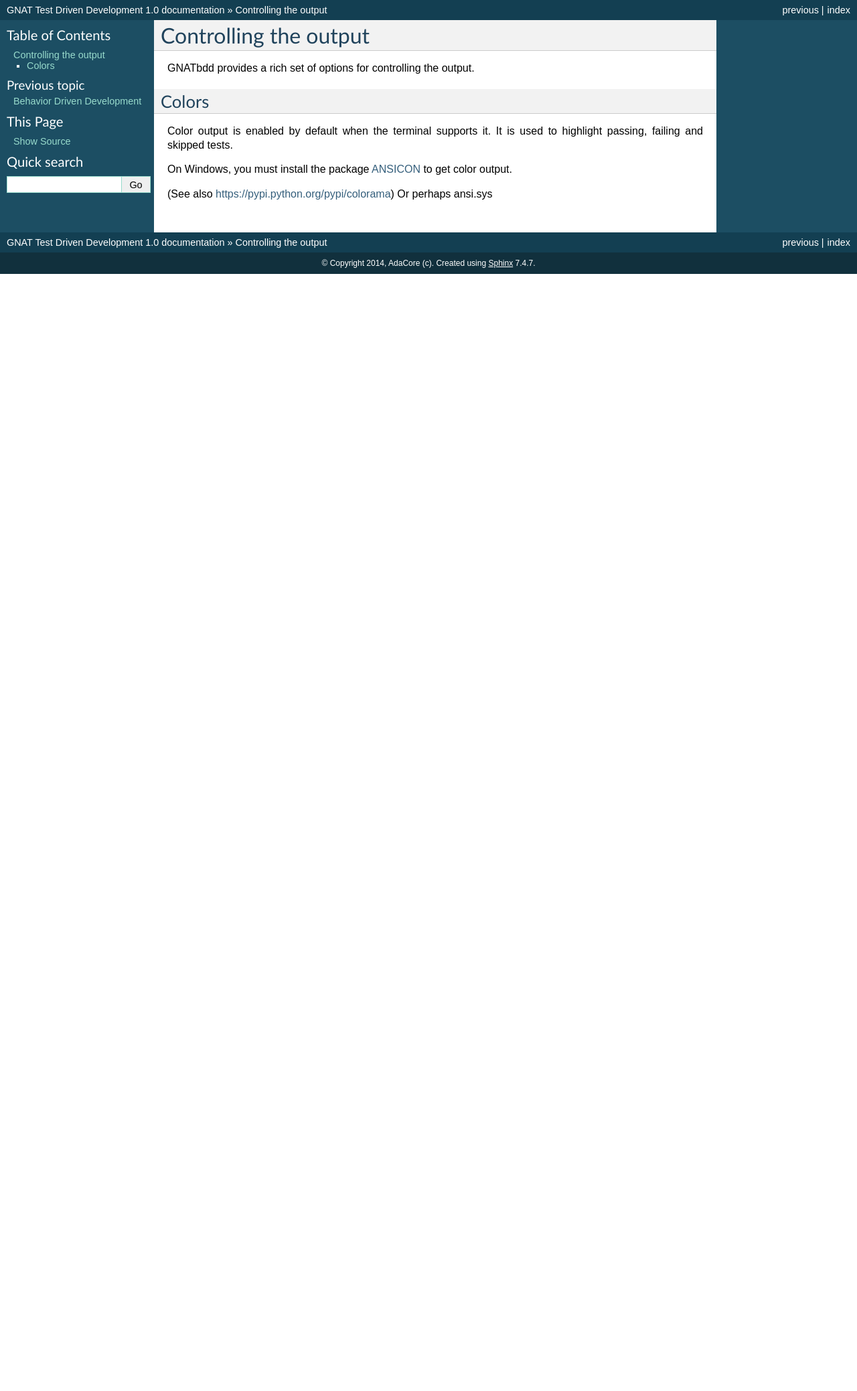
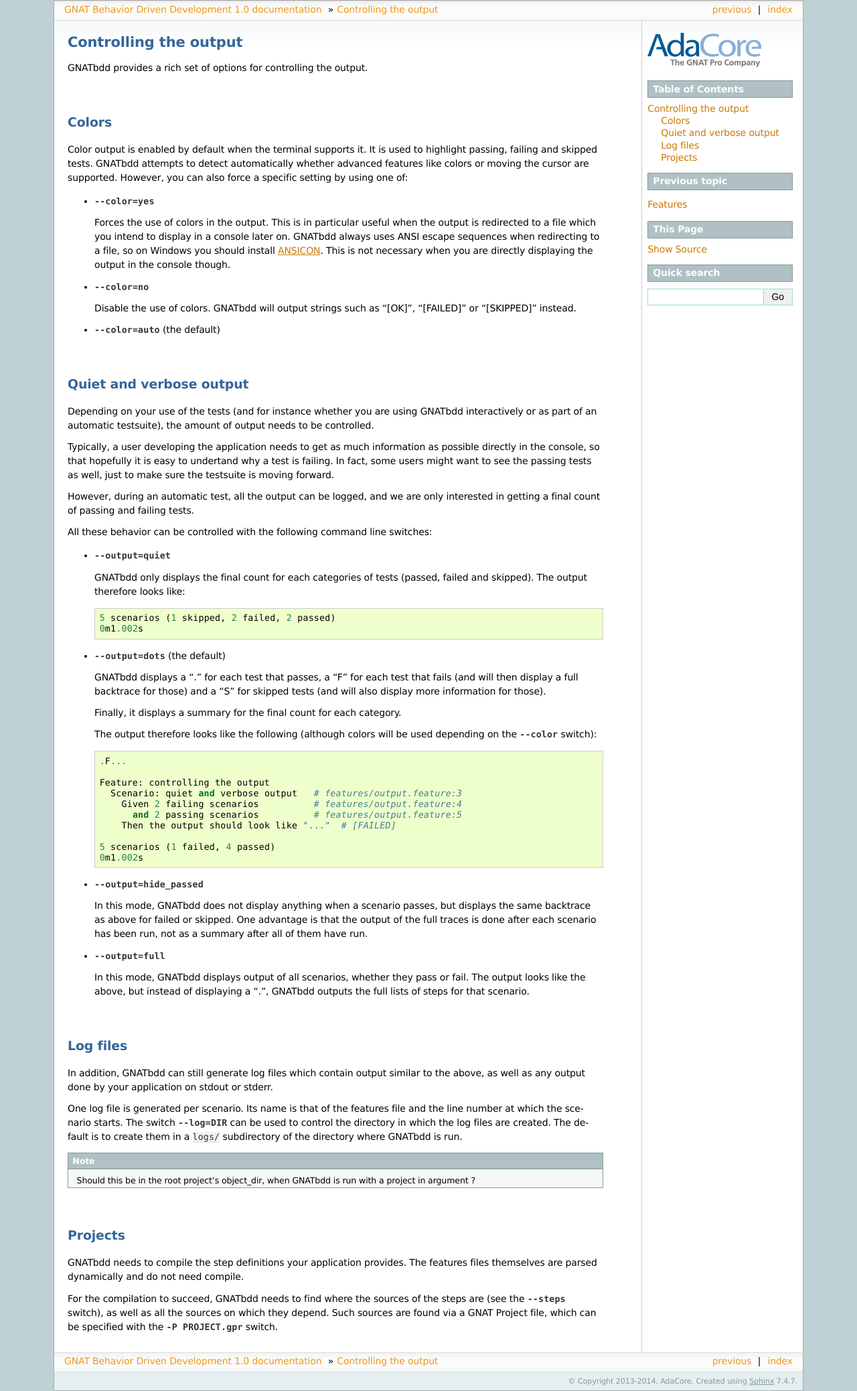
Before and after one commit to briot/gnatbdd, a Sphinx documentation site: the page built from docs/output.rst, in a window 1280 px wide. Shown: the whole page at 67% size. Built offline with Sphinx 7.4.7, drawn with Linux system fonts in a browser that asks for light colours; before the commit the page ends 900 px from its top, so only the background shows below that.

```diff
--- /dev/null
+++ b/docs/_static/adacore.css
@@ -0,0 +1,30 @@
+@import "sphinxdoc.css";
+
+.menuselection {
+   background-color: #f2f2f2;   /*  same as .kbd */
+   border-bottom: 1px solid #ddd;  /* same as .kbd */
+   color: #333;  /* same as .kbd */
+}
+
+/* same as in release notes */
+h1, h2, h3, h4 {color: #369}
+h2 { margin-top: 60px; margin-bottom: 20px}
+h3 { margin-bottom: 15px }
+
+div.bodywrapper {
+   /* Limit width to make more readable */
+   max-width: 1000px;
+}
+
+div.sphinxsidebar {
+   width: auto;
+   max-width: 400px;
+}
+div.sphinxsidebar ul ul {
+   list-style: none;
+}
+.toctree-l1 a, .toctree-l2 a, .toctree-l3 a,
+.toctree-l1 a tt, .toctree-l2 a tt, .toctree-l3 a tt
+{
+   color: #369;
+}
--- a/docs/bdd.rst
+++ b/docs/bdd.rst
@@ -66,12 +66,16 @@
   the testsuite of CRM, GNAT Tracker and bugtool for a while. This tool is
   very close to :program:`cucumber`, and uses a similar syntax for the test
   description files.
+
   It has several drawbacks, though: its implementation is 'experimental',
   and lacks documentation. Its output is sometimes confusing, and we made
   several iterations to make it usable, although it could be improved.
   This tool is not distributed outside of Sogilis and AdaCore, so it has not
   been extensively tested either.
 
+  It also lacks predefined regexps, step definitions, or even a full fledge
+  assertions library that would make it easier to write new steps.
+
 * :program:`Fitnesse` uses tests written in a Wiki, and directly highlights
   the web page to show passing and failing tests.
   One of its nice aspects is that tests can be really mixed in with plain
--- a/docs/conf.py
+++ b/docs/conf.py
@@ -11,7 +11,7 @@
 # All configuration values have a default; values that are commented out
 # serve to show the default.
 
-import sys, os
+import sys, os, time
 
 # If extensions (or modules to document with autodoc) are in another directory,
 # add these directories to sys.path here. If the directory is relative to the
@@ -39,9 +39,12 @@
 # The master toctree document.
 master_doc = 'index'
 
+def get_copyright():
+    return u'2013-%s, AdaCore' % time.strftime('%Y')
+
 # General information about the project.
-project = u'GNAT Test Driven Development'
-copyright = u'2014, AdaCore (c)'
+project = u'GNAT Behavior Driven Development'
+copyright = get_copyright()
 
 # The version info for the project you're documenting, acts as replacement for
 # |version| and |release|, also used in various other places throughout the
@@ -91,7 +94,8 @@
 
 # The theme to use for HTML and HTML Help pages.  See the documentation for
 # a list of builtin themes.
-html_theme = 'default'
+html_theme = 'sphinxdoc'
+html_style = 'adacore.css'
 
 # Theme options are theme-specific and customize the look and feel of a theme
 # further.  For a list of options available for each theme, see the
@@ -110,7 +114,7 @@
 
 # The name of an image file (relative to this directory) to place at the top
 # of the sidebar.
-#html_logo = None
+html_logo = 'adacore_transparent.png'
 
 # The name of an image file (within the static path) to use as favicon of the
 # docs.  This file should be a Windows icon file (.ico) being 16x16 or 32x32
@@ -164,7 +168,7 @@
 #html_file_suffix = None
 
 # Output file base name for HTML help builder.
-htmlhelp_basename = 'GNATTestDrivenDevelopmentdoc'
+htmlhelp_basename = 'GNATbdd'
 
 
 # -- Options for LaTeX output --------------------------------------------------
@@ -183,7 +187,7 @@
 # Grouping the document tree into LaTeX files. List of tuples
 # (source start file, target name, title, author, documentclass [howto/manual]).
 latex_documents = [
-  ('index', 'GNATTestDrivenDevelopment.tex', u'GNAT Test Driven Development Documentation',
+  ('index', 'gnatbdd.tex', u'GNAT Behavior Driven Development',
    u'AdaCore (c)', 'manual'),
 ]
 
@@ -213,7 +217,7 @@
 # One entry per manual page. List of tuples
 # (source start file, name, description, authors, manual section).
 man_pages = [
-    ('index', 'gnattestdrivendevelopment', u'GNAT Test Driven Development Documentation',
+    ('index', 'gnatbdd', u'GNAT Behavior Driven Development',
      [u'AdaCore (c)'], 1)
 ]
 
@@ -227,9 +231,9 @@
 # (source start file, target name, title, author,
 #  dir menu entry, description, category)
 texinfo_documents = [
-  ('index', 'GNATTestDrivenDevelopment', u'GNAT Test Driven Development Documentation',
-   u'AdaCore (c)', 'GNATTestDrivenDevelopment', 'One line description of project.',
-   'Miscellaneous'),
+  ('index', 'gnatbdd', u'GNAT Behavior Driven Development',
+   u'AdaCore (c)', 'GNATbdd', 'Behavior Driven Development.',
+   'Development'),
 ]
 
 # Documents to append as an appendix to all manuals.
@@ -245,10 +249,10 @@
 # -- Options for Epub output ---------------------------------------------------
 
 # Bibliographic Dublin Core info.
-epub_title = u'GNAT Test Driven Development'
+epub_title = u'GNAT Behavior Driven Development'
 epub_author = u'AdaCore (c)'
 epub_publisher = u'AdaCore (c)'
-epub_copyright = u'2014, AdaCore (c)'
+epub_copyright = copyright
 
 # The language of the text. It defaults to the language option
 # or en if the language is not set.
--- a/docs/output.rst
+++ b/docs/output.rst
@@ -7,11 +7,125 @@
 Colors
 ======
 
+.. index:: switches; --color
+
 Color output is enabled by default when the terminal supports it. It is used to
-highlight passing, failing and skipped tests.
+highlight passing, failing and skipped tests. GNATbdd attempts to detect
+automatically whether advanced features like colors or moving the cursor are
+supported. However, you can also force a specific setting by using one of:
 
-On Windows, you must install the package `ANSICON
-<https://github.com/adoxa/ansicon/>`_ to get color output.
+* :option:`--color=yes`
 
-(See also https://pypi.python.org/pypi/colorama)
-Or perhaps ansi.sys
+  Forces the use of colors in the output. This is in particular useful when the
+  output is redirected to a file which you intend to display in a console later
+  on. GNATbdd always uses ANSI escape sequences when redirecting to a file,
+  so on Windows you should install `ANSICON <https://github.com/adoxa/ansicon/>`_.
+  This is not necessary when you are directly displaying the output in the
+  console though.
+
+* :option:`--color=no`
+
+  Disable the use of colors. GNATbdd will output strings such as "[OK]",
+  "[FAILED]" or "[SKIPPED]" instead.
+
+* :option:`--color=auto`  (the default)
+
+
+Quiet and verbose output
+========================
+
+.. index:: switches; --output
+
+Depending on your use of the tests (and for instance whether you are using
+GNATbdd interactively or as part of an automatic testsuite), the amount of
+output needs to be controlled.
+
+Typically, a user developing the application needs to get as much information
+as possible directly in the console, so that hopefully it is easy to undertand
+why a test is failing. In fact, some users might want to see the passing tests
+as well, just to make sure the testsuite is moving forward.
+
+However, during an automatic test, all the output can be logged, and we are
+only interested in getting a final count of passing and failing tests.
+
+All these behavior can be controlled with the following command line
+switches:
+
+* :option:`--output=quiet`
+
+  GNATbdd only displays the final count for each categories of
+  tests (passed, failed and skipped).
+  The output therefore looks like::
+
+      5 scenarios (1 skipped, 2 failed, 2 passed)
+      0m1.002s
+
+* :option:`--output=dots`   (the default)
+
+  GNATbdd displays a "." for each test that passes, a "F" for each
+  test that fails (and will then display a full backtrace for those)
+  and a "S" for skipped tests (and will also display more information
+  for those).
+
+  Finally, it displays a summary for the final count for each category.
+
+  The output therefore looks like the following (although colors will be
+  used depending on the :option:`--color` switch)::
+
+      .F...
+
+      Feature: controlling the output
+        Scenario: quiet and verbose output   # features/output.feature:3
+          Given 2 failing scenarios          # features/output.feature:4
+            and 2 passing scenarios          # features/output.feature:5
+          Then the output should look like "..."  # [FAILED]
+
+      5 scenarios (1 failed, 4 passed)
+      0m1.002s
+
+* :option:`--output=hide_passed`
+
+  In this mode, GNATbdd does not display anything when a scenario passes,
+  but displays the same backtrace as above for failed or skipped. One
+  advantage is that the output of the full traces is done after each
+  scenario has been run, not as a summary after all of them have run.
+
+* :option:`--output=full`
+
+  In this mode, GNATbdd displays output of all scenarios, whether they
+  pass or fail. The output looks like the above, but instead of displaying
+  a ".", GNATbdd outputs the full lists of steps for that scenario.
+
+
+Log files
+=========
+
+.. index:: switches; --log
+
+In addition, GNATbdd can still generate log files which contain output
+similar to the above, as well as any output done by your application
+on stdout or stderr.
+
+One log file is generated per scenario. Its name is that of the features
+file and the line number at which the scenario starts. The switch
+:option:`--log=DIR` can be used to control the directory in which the
+log files are created. The default is to create them in a :file:`logs/`
+subdirectory of the directory where GNATbdd is run.
+
+.. note::
+   Should this be in the root project's object_dir, when GNATbdd is run
+   with a project in argument ?
+
+
+Projects
+========
+
+.. index:: switches; -P
+
+GNATbdd needs to compile the step definitions your application provides.  The
+features files themselves are parsed dynamically and do not need compile.
+
+For the compilation to succeed, GNATbdd needs to find where the sources of the
+steps are (see the :option:`--steps` switch), as well as all the sources on
+which they depend. Such sources are found via a GNAT Project file, which can
+be specified with the :option:`-P PROJECT.gpr` switch.
```
Also changed, not shown: docs/features.rst (added, +264 -0 lines), docs/index.rst (+4 -3 lines), docs/adacore_transparent.png (added), 14 other files.
